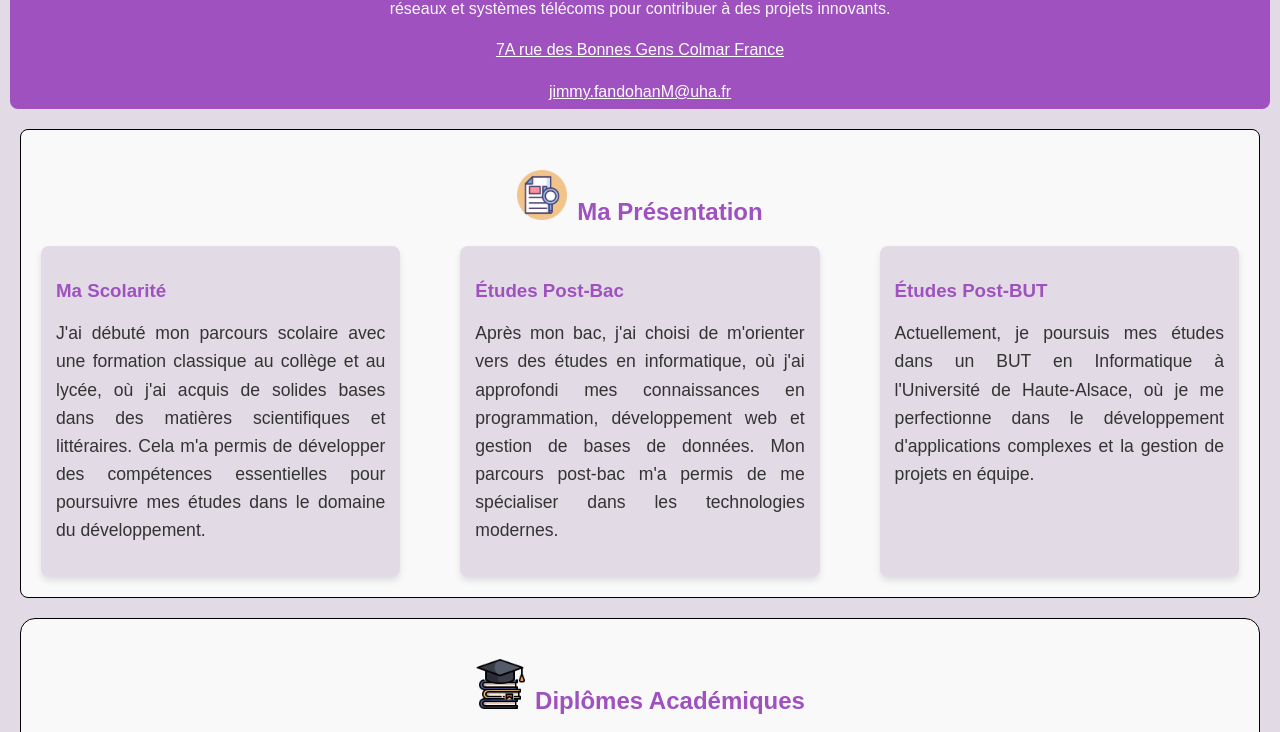
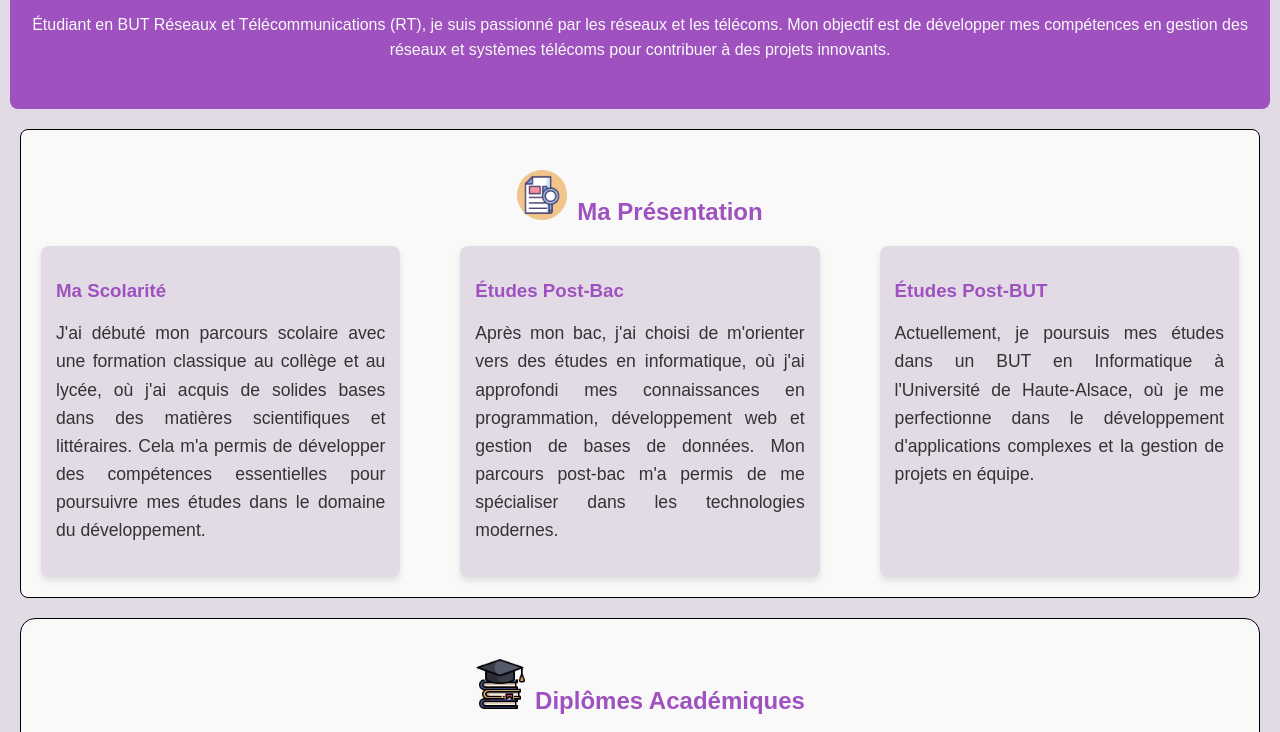
Before and after one commit to St0206/st0206.github.io, a plain HTML site: page index.html in a window 1280 px wide. Shown: the part 241-973 px from the top of the page. Drawn offline with Linux system fonts and the light colour scheme.

Commit message:
Update index.html

```diff
--- a/index.html
+++ b/index.html
@@ -24,8 +24,7 @@
         <h1>Stéphane Fandohan</h1>
    <p>Étudiant en BUT Réseaux et Télécommunications (RT), je suis passionné par les réseaux et les télécoms. Mon objectif est de développer mes compétences en gestion des réseaux et systèmes télécoms pour contribuer à des projets innovants.</p>
 
-        <a href="https://www.google.com/maps/place/COLMAR" target="_blank"> 7A rue des Bonnes Gens Colmar France </a>
-        <p><a href="mailto:jimmy.fandohaMn@uha.fr">jimmy.fandohanM@uha.fr</a></p>
+
       </div>
     </header>
 	<section id="presentation">
```
